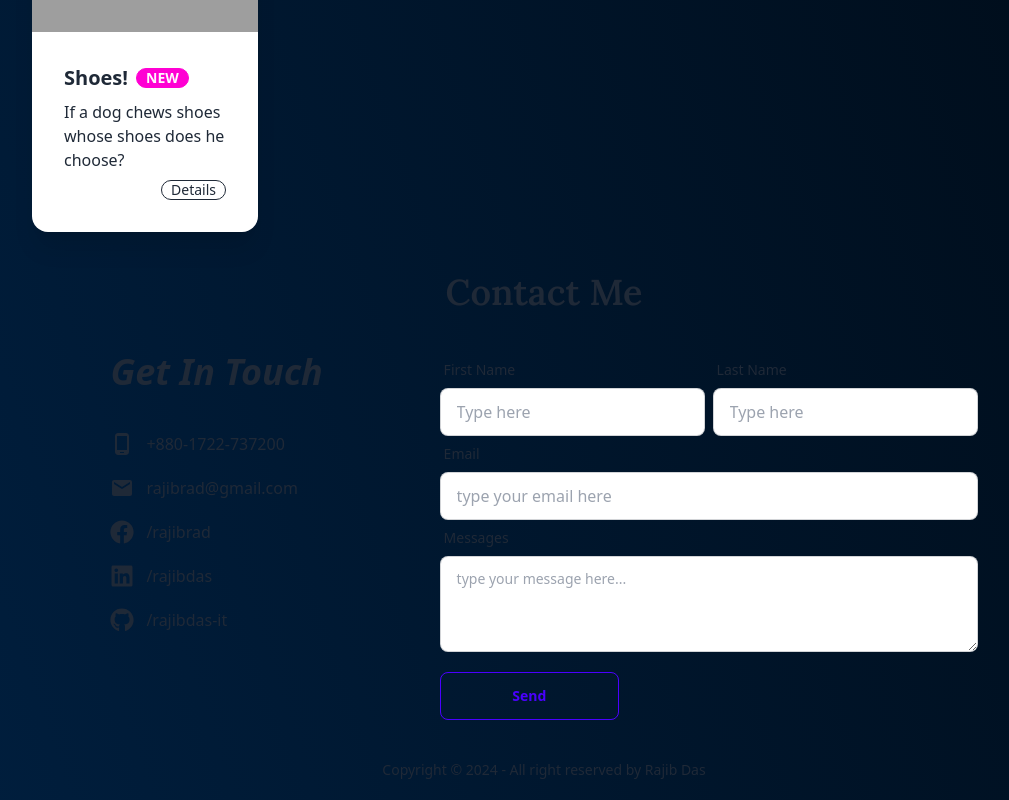
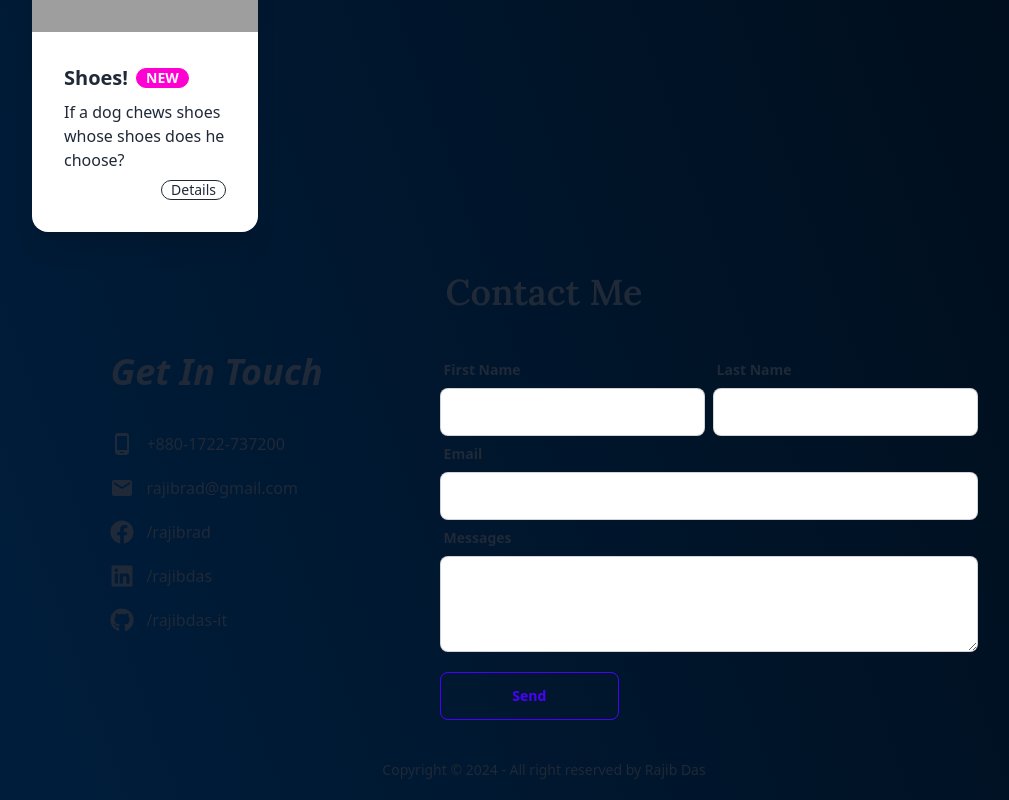
Before and after one commit to rajibdas-it/rajib-das-portfolio, a React (Vite) app: page / in a window 1280 px wide. Shown: the part 2844-3644 px from the top of the page, without its empty margins (96-1105 px from the left). Built offline with nearby package versions, Linux system fonts and the light colour scheme; grey boxes are pictures that could not be loaded.

Commit message:
label bold

```diff
--- a/src/layout/Email.jsx
+++ b/src/layout/Email.jsx
@@ -31,46 +31,42 @@ const Email = () => {
       <div className="grid grid-cols-1 lg:grid-cols-2 gap-2">
         <label className="form-control w-full ">
           <div className="label">
-            <span className="label-text">First Name</span>
+            <span className="label-text font-semibold">First Name</span>
           </div>
           <input
             type="text"
             name="user_firstName"
-            placeholder="Type here"
             className="input input-bordered w-full "
           />
         </label>
         <label className="form-control w-full ">
           <div className="label">
-            <span className="label-text">Last Name</span>
+            <span className="label-text font-semibold">Last Name</span>
           </div>
           <input
             type="text"
             name="user_lastName"
-            placeholder="Type here"
             className="input input-bordered w-full "
           />
         </label>
       </div>
       <label className="form-control w-full">
         <div className="label">
-          <span className="label-text">Email</span>
+          <span className="label-text font-semibold">Email</span>
         </div>
         <input
           type="email"
           name="user_email"
-          placeholder="type your email here"
           className="input input-bordered w-full"
         />
       </label>
       <label className="form-control">
         <div className="label">
-          <span className="label-text">Messages</span>
+          <span className="label-text font-semibold">Messages</span>
         </div>
         <textarea
           name="message"
           className="textarea textarea-bordered h-24"
-          placeholder="type your message here..."
         ></textarea>
       </label>
       <button
```
